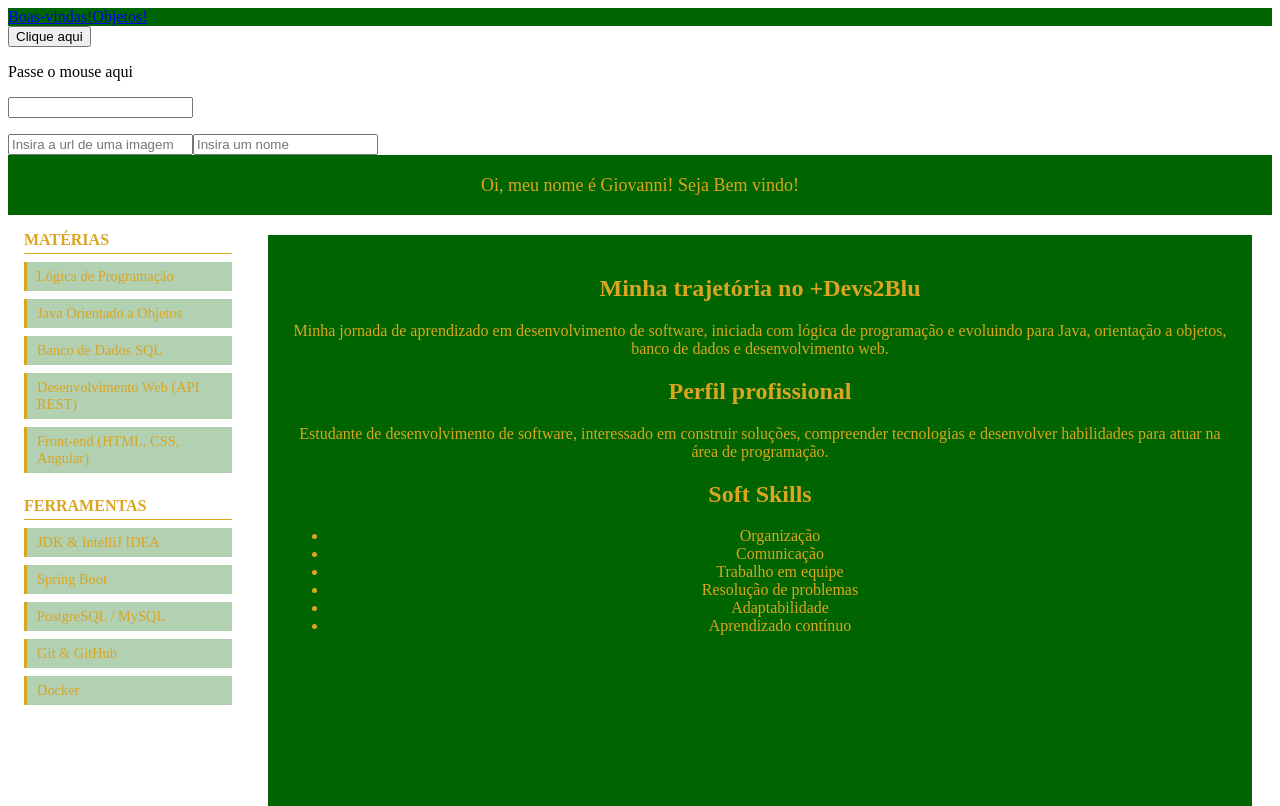
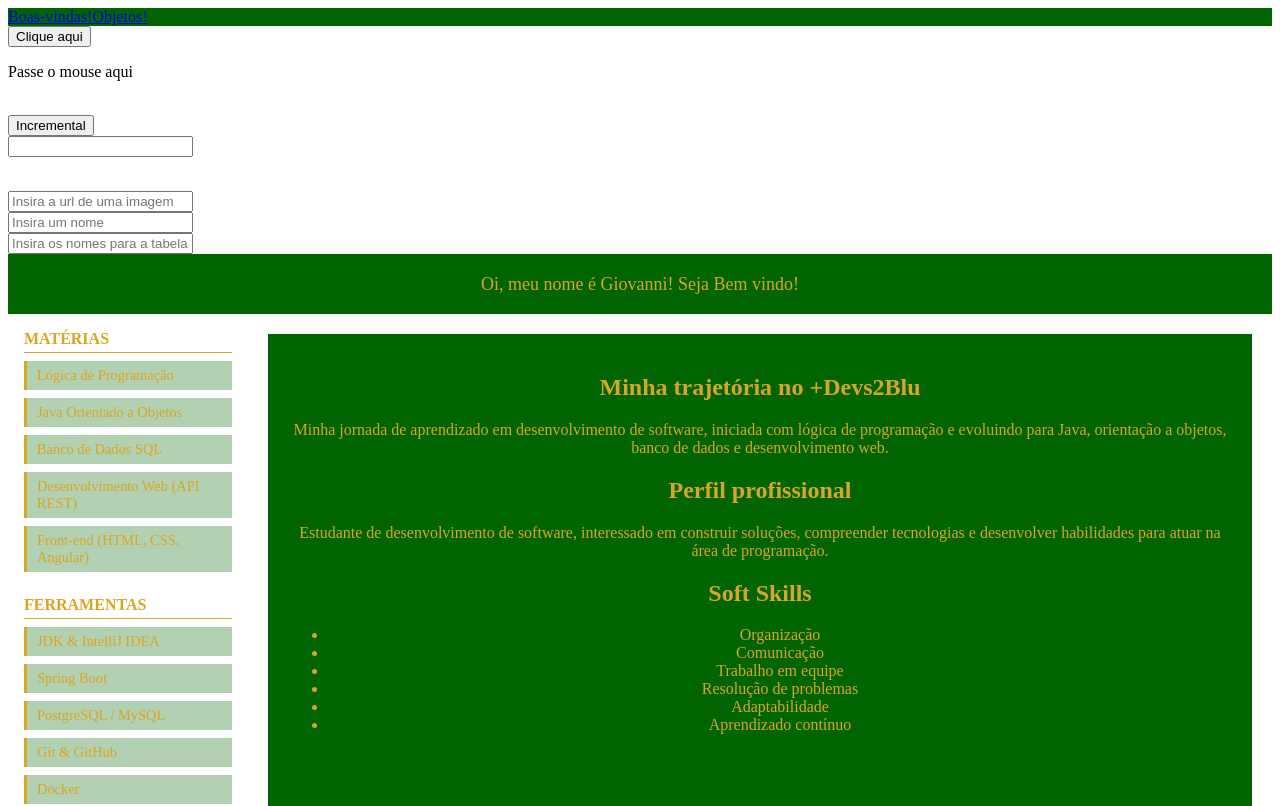
Before and after one commit to Rivanns/exercicio-1, an Angular app: page /boas-vindas in a window 1280 px wide. Shown: the top 806 px of the page. Built offline with nearby package versions, Linux system fonts and the light colour scheme.

Commit message:
organiza codigo

```diff
--- a/src/app/event-binding/event-binding.html
+++ b/src/app/event-binding/event-binding.html
@@ -3,16 +3,21 @@
         [disabled]="botaoDesabilitado">
     Clique aqui
 </button>
+<br>
+<p (mouseover)="registrarHover()">Passe o mouse aqui</p>
+<br>
+<button (click)="incrementaClick()">Incremental</button>
 
-<p (mouseover)="registrarHover()">Passe o mouse aqui</p>
-
+<br>
 <input type="text"[(ngModel)]="texto">
 <p>{{texto}}</p>
-
+<br>
 <input [(ngModel)] = "urlImagem" type="text" placeholder="Insira a url de uma imagem">
 <img [src]= "urlImagem" alt="">
-
+<br>
 <input [(ngModel)] = "nomeComImagem" type="text" placeholder="Insira um nome">
 @if (nomeComImagem === 'Lazaro') {
 <img src= "https://thumb.wikimedia.org/wikipedia/commons/thumb/8/8b/Juan_de_Flandes_001.jpg/250px-Juan_de_Flandes_001.jpg?utm_source=pt.wikipedia.org&utm_campaign=parser&utm_content=thumbnail" alt="">
 }
+<br>
+<input [(ngModel)]="nomesTabela" type="text" placeholder="Insira os nomes para a tabela">
--- a/src/app/event-binding/event-binding.ts
+++ b/src/app/event-binding/event-binding.ts
@@ -12,6 +12,7 @@ export class EventBinding {
   texto= '';
   urlImagem = '';
   nomeComImagem = '';
+  nomesTabela = '';
 
   botaoDesabilitado = false;
 
@@ -22,5 +23,5 @@ export class EventBinding {
   registrarHover(): void {
     console.log('Passou o mouse!');
   }
-
+  incrementaClick() {}
 }
```
